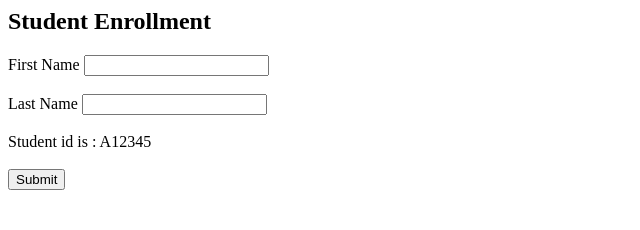
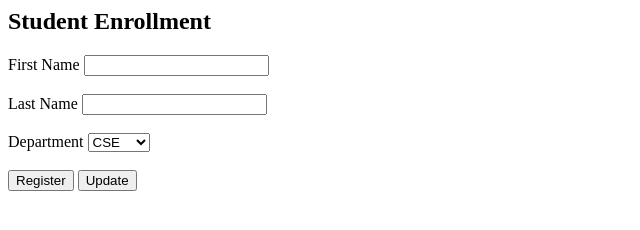
Before and after one commit to sash1401/MyFirstApp, a website: page index.html in a window 1280 px wide. Shown: the whole page, without its empty margins (0-640 px from the left). Drawn offline with Linux system fonts and the light colour scheme.

Commit message:
added dept

```diff
--- a/index.html
+++ b/index.html
@@ -2,7 +2,7 @@
     <body>
         <div>
             <h2>Student Enrollment</h2>
-            <form action="/submit-student-data" method="get">
+            <form action="/submit-student-data" method="post">
             <div>
                 <label>First Name</label>
                 <input type="text" name="firstName">
@@ -14,12 +14,18 @@
             </div>
             <br>
             <div>
-                <label>Student id is :</label>
-                <label> A12345</label>
+                <label>Department</label>
+                <select name="dept">
+                    <option value="cse">CSE</option>
+                    <option value="it">IT</option>
+                    <option value="mech">MECH</option>
+                    <option value="ece">ECE</option>
+                </select>
             </div>
             <br>
             <div>
-                <button type="submit">Submit</button>
+                <button type="submit">Register</button>
+                <button type="submit">Update</button>
             </div>
         </form>
         </div>
```
Also changed, not shown: app.js (+22 -2 lines).
